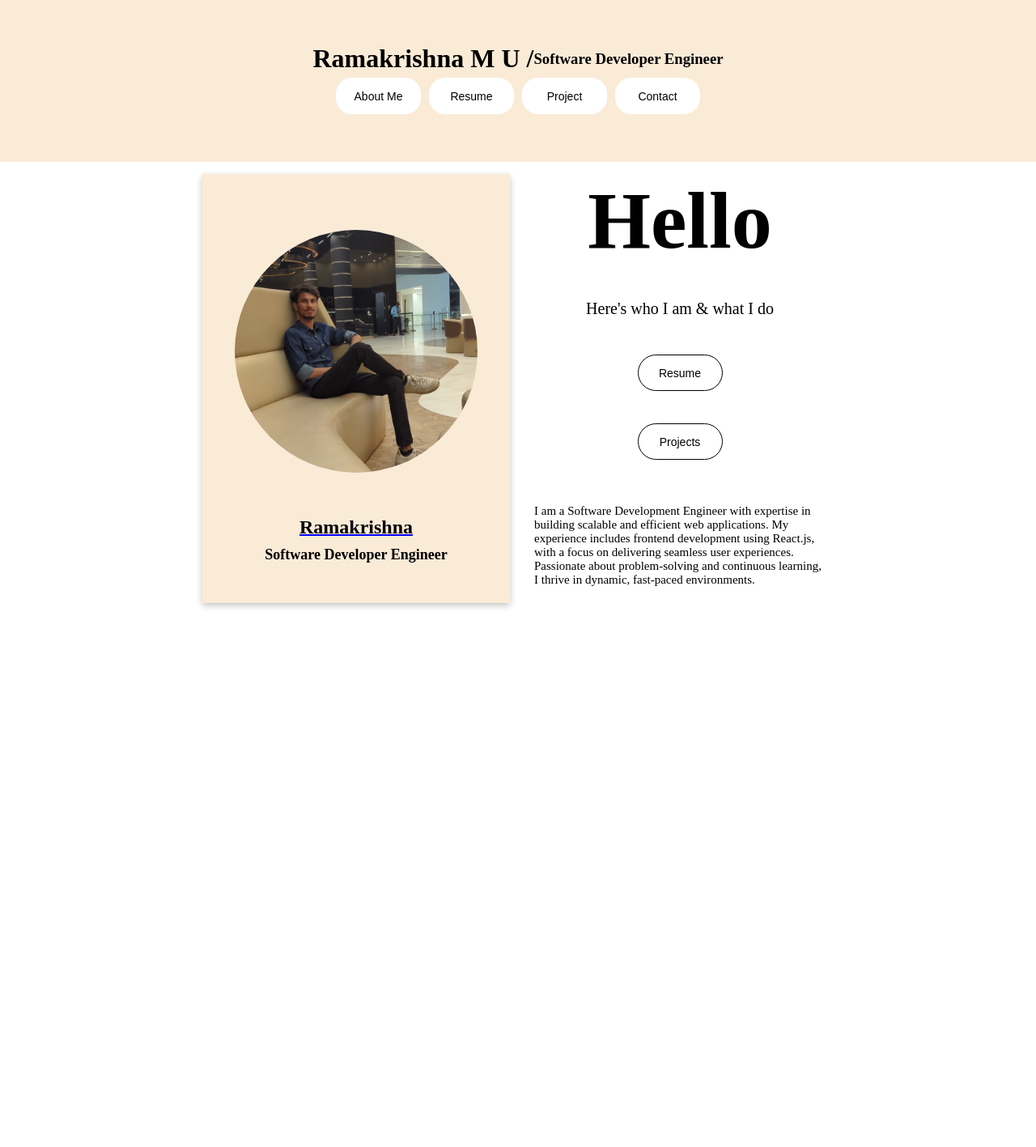
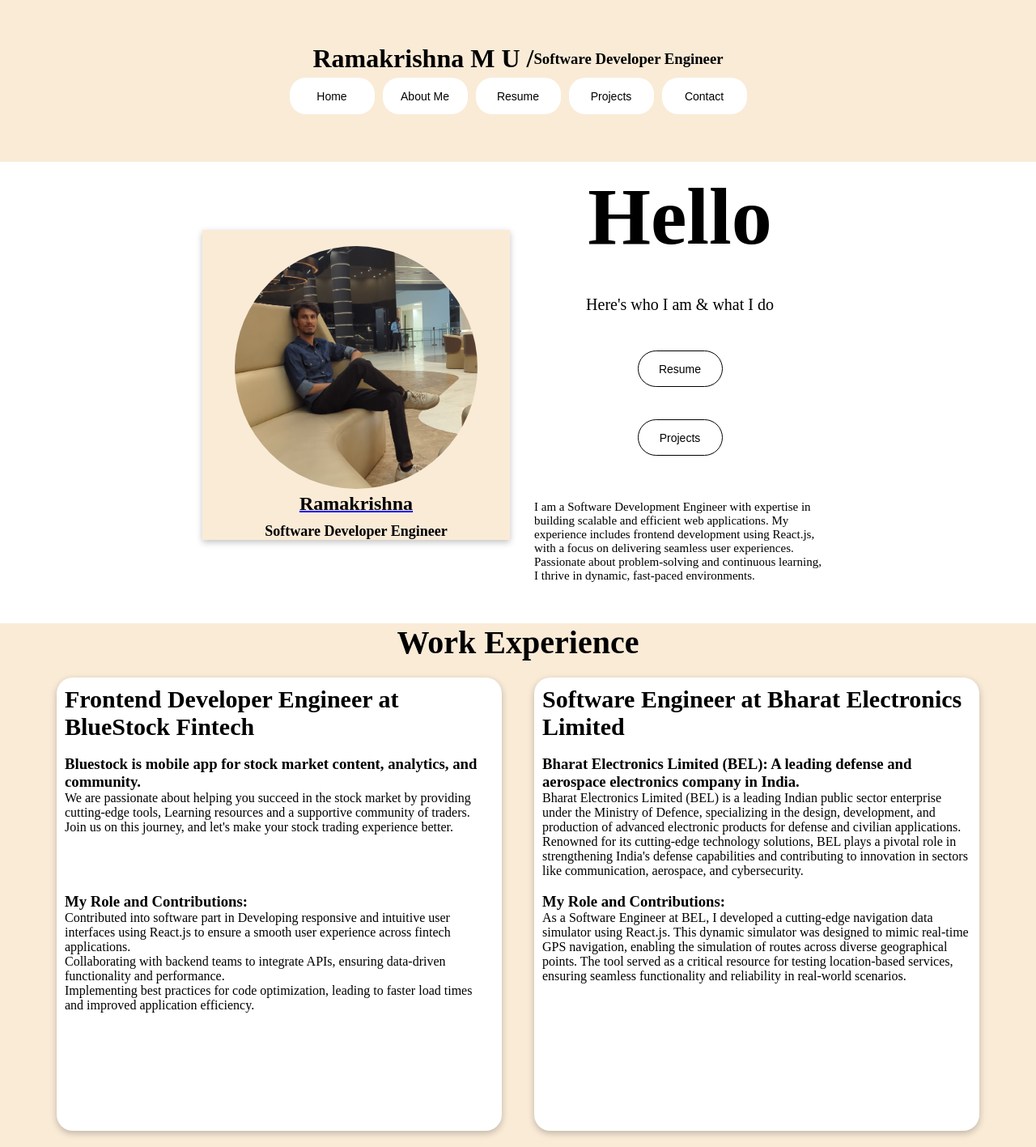
Before and after one commit to quadsquadproject/My-Portfolio, a React (Create React App) app: page / in a window 1280 px wide. Shown: the whole page at 81% size. Before the commit the page ends 800 px from the top, so only its background shows below. Built offline with nearby package versions, Linux system fonts and the light colour scheme.

Commit message:
second commit

```diff
--- a/src/App.js
+++ /dev/null
@@ -1,32 +0,0 @@
-import React from "react";
-import { BrowserRouter as Router, Routes, Route } from "react-router-dom";
-import Header from "./components/Header";
-import DashBoard from "./components/DashBoard.jsx";
-import AboutMe from "./components/AboutMe";
-import Resume from "./components/Resume";
-import "./App.css";
-import Contact from "./components/Contact.jsx";
-import NavBar from "./NavBar.jsx";
-import ProjectWork from "./components/ProjectWork.jsx";
-
-const App = () => {
-  return (
-    <div>
-      <Router>
-        <main>
-        <NavBar/>
-          <Routes>
-            <Route path="/" element={<Header />} />
-            <Route path="/contact" element={<Contact/>} />
-            <Route path="/projects" element={<ProjectWork/>}/>
-            <Route path="/dashboard" element={<DashBoard />} />
-            <Route path="/about" element={<AboutMe />} />
-            <Route path="/resume" element={<Resume />} />
-          </Routes>
-        </main>
-      </Router>
-    </div>
-  );
-};
-
-export default App;
--- /dev/null
+++ b/src/App.jsx
@@ -0,0 +1,29 @@
+import React from "react";
+import { BrowserRouter as Router, Routes, Route } from "react-router-dom";
+import Header from "./components/Header.jsx";
+import DashBoard from "./components/DashBoard.jsx";
+import AboutMe from "./components/AboutMe.jsx";
+import Resume from "./components/Resume.jsx";
+import "./App.css";
+import Contact from "./components/Contact.jsx";
+import NavBar from "./NavBar.jsx";
+import ProjectWork from "./components/ProjectWork.jsx";
+
+const App = () => {
+  return (
+    <div>
+      <Router>
+        <NavBar />
+        <Routes>
+          <Route path="/" element={<Header />} />
+          <Route path="/about" element={<AboutMe />} />
+          <Route path="/resume" element={<Resume />} />
+          <Route path="/projects" element={<ProjectWork />} />
+          <Route path="/contact" element={<Contact />} />
+        </Routes>
+      </Router>
+    </div>
+  );
+};
+
+export default App;
--- a/src/NavBar.jsx
+++ b/src/NavBar.jsx
@@ -1,5 +1,4 @@
 import React from "react";
-
 import { Link } from "react-router-dom";
 const NavBar = () => {
   return (
@@ -12,23 +11,28 @@ const NavBar = () => {
         </div>
         <div className="btn-header">
           <button>
+            <Link className="link-style" to="/">
+              Home
+            </Link>
+          </button>
+          <button>
             <Link className="link-style" to="/about">
-              <span>About Me</span>
+              About Me
             </Link>
           </button>
           <button>
             <Link className="link-style" to="/resume">
-              <span>Resume</span>
+              Resume
             </Link>
           </button>
           <button>
             <Link className="link-style" to="/projects">
-              <span>Project</span>
+              Projects
             </Link>
           </button>
           <button>
             <Link className="link-style" to="/contact">
-              <span>Contact</span>
+              Contact
             </Link>
           </button>
         </div>
--- a/src/components/Header.css
+++ b/src/components/Header.css
@@ -54,7 +54,8 @@ button:hover {
     padding: 10px;
   }
 
-  .name-header, .btn-header {
+  .name-header,
+  .btn-header {
     width: 100%; /* Make each section take full width */
     flex-direction: column; /* Stack elements vertically */
     text-align: center;
@@ -80,11 +81,10 @@ button:hover {
   }
 }
 
-
 .card {
   /* border: 2px solid black; */
   width: 380px;
-  height: 530px;
+  /* height: 530px; */
   display: flex;
   align-items: center;
   flex-direction: column;
@@ -95,11 +95,12 @@ button:hover {
 }
 
 .all-container {
-  height: 70vh;
+  /* height: 70vh; */
   display: flex;
   flex-wrap: wrap;
   justify-content: center; /* Ensures cards are evenly spaced */
   align-items: center;
+  /* border: 2px solid black; */
 }
 
 .card-holder2 {
@@ -113,8 +114,6 @@ button:hover {
   align-items: center;
   position: relative; /* Changed to relative to prevent overlapping */
 }
-
-
 
 .card-holder2 span {
   font-size: 100px;
@@ -185,3 +184,94 @@ button:hover {
   font-size: 18px;
   font-weight: bold;
 }
+
+@media (min-width: 768px) {
+  .card{
+    height: auto;
+  }
+}
+
+/* Experience Section */
+
+.work-experience-container {
+  margin-top: 20px;
+  display: flex;
+  flex-direction: column;
+  justify-content: center;
+  align-items: center;
+  background-color: antiquewhite;
+  /* border: 2px solid black; */
+  /* height: 100vh; */
+}
+
+.work-experience-container {
+  display: flex;
+  justify-content: center;
+  align-items: center;
+  /* justify-content: center; */
+  align-items: center;
+  h2 {
+    font-size: 40px;
+  }
+}
+.bluestock-fintech-container {
+  margin: 20px;
+  /* border: 2px solid black; */
+  width: 550px;
+  height: 560px;
+  padding: 10px;
+  border-radius: 20px;
+  gap: 10px;
+  background-color: white;
+  box-shadow: rgba(0, 0, 0, 0.24) 0px 3px 8px;
+  h2 {
+    font-size: 30px;
+  }
+}
+
+.work-experience-container-all {
+  display: flex;
+  justify-content: center;
+  align-items: center;
+}
+
+@media (max-width: 768px) {
+  .work-experience-container-all{
+    flex-direction: column;
+    width: 90%;
+  }
+  .bluestock-fintech-container {
+    width: 90%; /* Adjust width to fit smaller screens */
+    height: auto; /* Allow flexible height */
+    padding: 15px;
+  }
+
+  .work-experience-container h2 {
+    font-size: 35px; /* Reduce font size for better fit */
+  }
+
+  .bluestock-fintech-container h2 {
+    font-size: 25px; /* Adjust heading font size */
+  }
+}
+
+/* Mobile View (480px and below) */
+@media (max-width: 480px) {
+  .bluestock-fintech-container {
+    width: 100%; /* Full width on small screens */
+    height: auto;
+    padding: 10px;
+    margin: 10px;
+    gap: 5px;
+    border-radius: 15px; /* Slightly smaller border radius */
+  }
+
+  .work-experience-container h2 {
+    font-size: 28px; /* Further reduce font size */
+  }
+
+  .bluestock-fintech-container h2 {
+    font-size: 22px; /* Reduce heading font size */
+    text-align: center;
+  }
+}
--- a/src/components/Header.jsx
+++ b/src/components/Header.jsx
@@ -17,6 +17,7 @@ const Header = () => {
   }, []);
 
   return (
+    <div>
       <section>
         <div className="header-image">
           <div className="all-container">
@@ -55,18 +56,85 @@ const Header = () => {
               </button>
               <div className="description-container">
                 <p>
-                I am a Software Development Engineer with expertise in building
-                scalable and efficient web applications. My experience includes
-                frontend development using React.js, with a focus on delivering
-                seamless user experiences. Passionate about problem-solving and
-                continuous learning, I thrive in dynamic, fast-paced
-                environments.
+                  I am a Software Development Engineer with expertise in
+                  building scalable and efficient web applications. My
+                  experience includes frontend development using React.js, with
+                  a focus on delivering seamless user experiences. Passionate
+                  about problem-solving and continuous learning, I thrive in
+                  dynamic, fast-paced environments.
                 </p>
               </div>
             </div>
           </div>
         </div>
       </section>
+      <section>
+        <div className="work-experience-container">
+          <h2>Work Experience</h2>
+          <div className="work-experience-container-all">
+            <div className="bluestock-fintech-container">
+              <h2>Frontend Developer Engineer at BlueStock Fintech</h2>
+              <br />
+              <h3>
+                Bluestock is mobile app for stock market content, analytics, and
+                community.
+              </h3>
+              <p>
+                We are passionate about helping you succeed in the stock market
+                by providing cutting-edge tools, Learning resources and a
+                supportive community of traders. Join us on this journey, and
+                let's make your stock trading experience better.
+              </p>
+              <br />
+              <br />
+              <br />
+              <br />
+              <h3>My Role and Contributions:</h3>
+              <p>
+                Contributed into software part in Developing responsive and
+                intuitive user interfaces using React.js to ensure a smooth user
+                experience across fintech applications.
+                <br />
+                Collaborating with backend teams to integrate APIs, ensuring
+                data-driven functionality and performance.
+                <br />
+                Implementing best practices for code optimization, leading to
+                faster load times and improved application efficiency.
+              </p>
+            </div>
+            <div className="bluestock-fintech-container">
+              <h2>Software Engineer at Bharat Electronics Limited</h2>
+              <br />
+              <h3>
+                Bharat Electronics Limited (BEL): A leading defense and
+                aerospace electronics company in India.
+              </h3>
+              <p>
+                Bharat Electronics Limited (BEL) is a leading Indian public
+                sector enterprise under the Ministry of Defence, specializing in
+                the design, development, and production of advanced electronic
+                products for defense and civilian applications. Renowned for its
+                cutting-edge technology solutions, BEL plays a pivotal role in
+                strengthening India's defense capabilities and contributing to
+                innovation in sectors like communication, aerospace, and
+                cybersecurity.
+              </p>
+              <br />
+              <h3>My Role and Contributions:</h3>
+              <p>
+                As a Software Engineer at BEL, I developed a cutting-edge
+                navigation data simulator using React.js. This dynamic simulator
+                was designed to mimic real-time GPS navigation, enabling the
+                simulation of routes across diverse geographical points. The
+                tool served as a critical resource for testing location-based
+                services, ensuring seamless functionality and reliability in
+                real-world scenarios.
+              </p>
+            </div>
+          </div>
+        </div>
+      </section>
+    </div>
   );
 };
 
--- a/src/components/Resume.jsx
+++ b/src/components/Resume.jsx
@@ -0,0 +1,11 @@
+import React from 'react'
+
+const Resume = () => {
+  return (
+    <div>
+        hii
+    </div>
+  )
+}
+
+export default Resume
```
Lines whose indentation alone changed are shown as unchanged.
